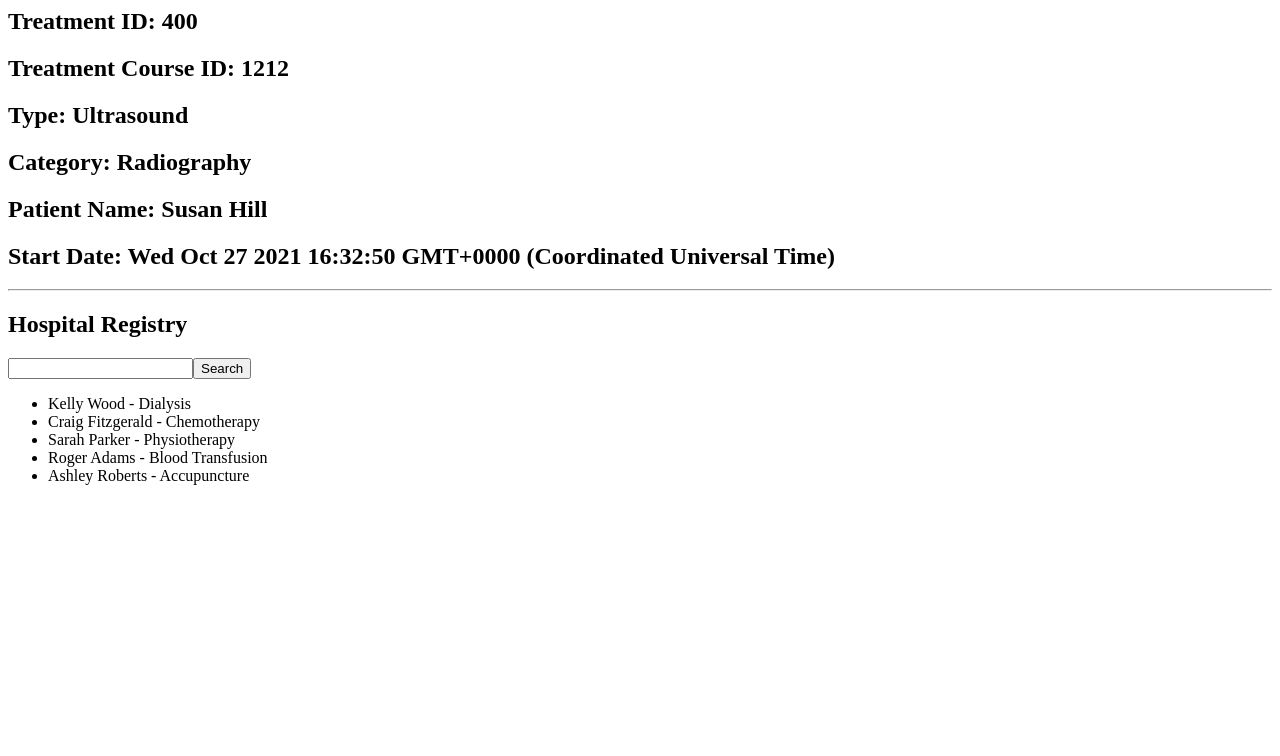
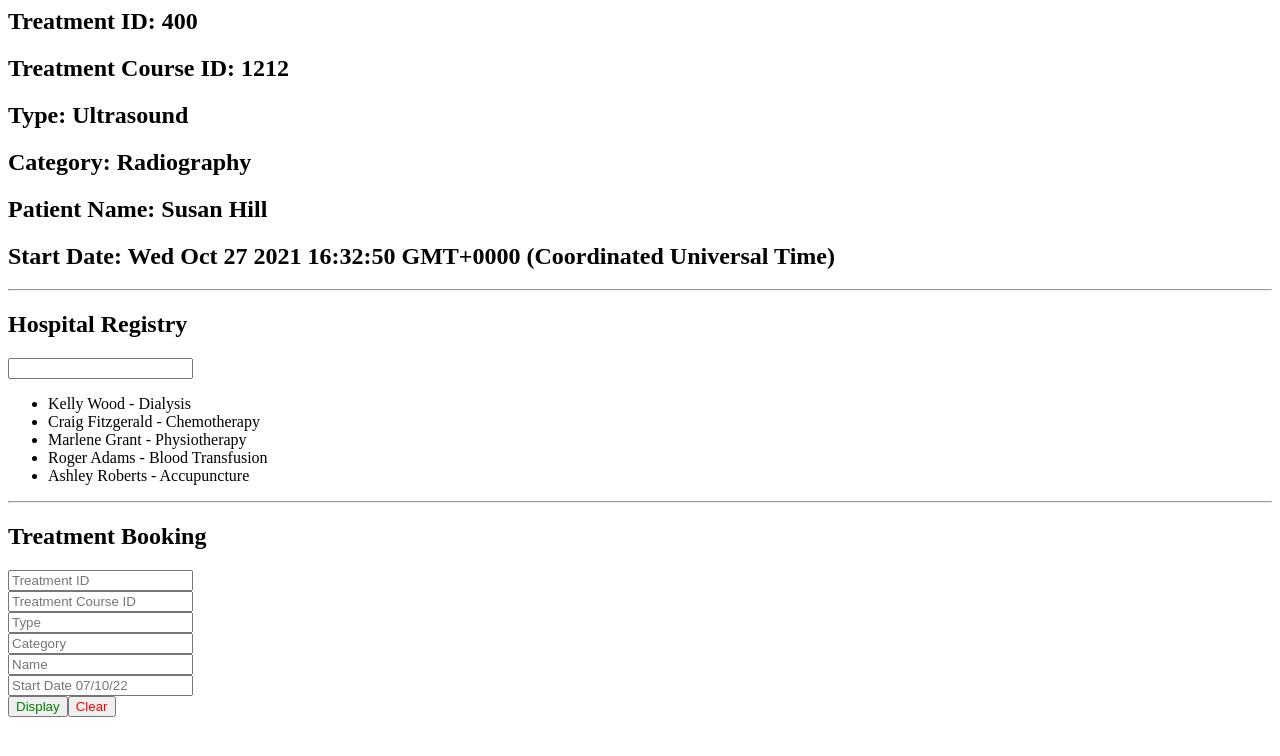
Before and after one commit to JermaineGrantCodes/react-8cn2z1, a React (Create React App) app: page / in a window 1280 px wide. Shown: the top 756 px of the page. Built offline with nearby package versions, Linux system fonts and the light colour scheme.

Commit message:
4 files modified, 1 added

```diff
--- a/src/App.js
+++ b/src/App.js
@@ -2,7 +2,7 @@ import React from "react";
 import "./style.css";
 import MedicalTreatment from "./MedicalTreatment";
 import MedicalTreatmentList from "./MedicalTreatmentList";
-
+import MedicalTreatmentPanel from "./MedicalTreatmentPanel";
 
 
 
@@ -11,6 +11,7 @@ export default function App() {
     <div>
    <MedicalTreatment treatId = "400" type = "Ultrasound" treatCourseId = "1212" category = "Radiography" name = "Susan Hill" startDate = {Date()}/>
    <MedicalTreatmentList/>
+   <MedicalTreatmentPanel/>
   </div>
 
   );
--- a/src/MedicalTreatment.js
+++ b/src/MedicalTreatment.js
@@ -1,5 +1,4 @@
 import React from "react";
-
 // Adding properties to component MedicalTreatment
 function MedicalTreatment (props){
    return (
--- a/src/MedicalTreatmentList.js
+++ b/src/MedicalTreatmentList.js
@@ -1,23 +1,18 @@
 import React from "react";
-import MedicalTreatment from "Medical Treatment";
-import { useState } from "react";
-
-
 
 function MedicalTratmentList(){
-
+  // Creating a constant of a JSON array list to be filtered and mapped.
   const records = [
     {patientId: 1, patientName: 'Kelly Wood', treatment: 'Dialysis'},
     {patientId: 2, patientName: 'Craig Fitzgerald', treatment: 'Chemotherapy'},
-    {patientId: 3, patientName: 'Sarah Parker', treatment: 'Physiotherapy'},
+    {patientId: 3, patientName: 'Marlene Grant', treatment: 'Physiotherapy'},
     {patientId: 4, patientName: 'Roger Adams', treatment: 'Blood Transfusion'},
     {patientId: 5, patientName: 'Ashley Roberts', treatment: 'Accupuncture'}
      ]
 
+  const [names, setNames] = React.useState(records)
+  const filterNames = e => {
 
-  const [names, setNames] = useState(records)
-
-  const filterNames = e => {
     const search = e.target.value.toLowerCase()
     const filteredNames = records.filter(names => names.patientName.toLowerCase().includes(search))
     setNames(filteredNames)
@@ -30,7 +25,6 @@ function MedicalTratmentList(){
 <hr/>
 <h2>Hospital Registry</h2>
 <input type = 'text' onChange = {(e) => filterNames(e)} />
-<button>Search</button>
     <ul>
       {names.map(name =>{
         return <li key={name.patientId}>{name.patientName} - {name.treatment}</li>
@@ -42,12 +36,4 @@ function MedicalTratmentList(){
 }
 
 
-
-
-
-
-
-
-
-
 export default MedicalTratmentList;
--- /dev/null
+++ b/src/MedicalTreatmentPanel.js
@@ -0,0 +1,51 @@
+import React from "react";
+
+function MedicalTreatmentPanel(){
+
+  const [treatId, setTreatId] = React.useState('');
+  const [treatCourseId, setTreatCourseId] = React.useState('');
+  const [type, setType] = React.useState('');
+  const [category, setCategory] = React.useState('');
+  const [name, setName] = React.useState('');
+  const [startDate, setStartDate] = React.useState('');
+
+  function eventHandler () {
+      window.alert("[" + "Treatment ID = " + treatId + ", Treatment Course ID = " + treatCourseId+ ", Type = " + type + ", Category = " + category + ", Name = " + name + ", Start Date = " + startDate + "]");
+
+  }
+
+  function clearEventHandler () {
+    setTreatId('');
+    setTreatCourseId('');
+    setType('');
+    setCategory('');
+    setName('');
+    setStartDate('');
+  }
+
+return (
+
+<div>
+<hr/>
+<h2>Treatment Booking</h2>
+<input placeholder= "Treatment ID" value = {treatId} onChange = {e => setTreatId(e.target.value)}></input>
+<br/>
+<input placeholder= "Treatment Course ID" value = {treatCourseId} onChange = {e => setTreatCourseId(e.target.value)}></input>
+<br/>
+<input placeholder= "Type" value = {type} onChange = {e => setType (e.target.value)}></input>
+<br/>
+<input placeholder= "Category" value = {category} onChange = {e => setCategory (e.target.value)}></input>
+<br/>
+<input placeholder= "Name" value = {name} onChange = {e => setName (e.target.value)}></input>
+<br/>
+<input placeholder= "Start Date 07/10/22" value = {startDate} onChange = {e => setStartDate (e.target.value)} ></input>
+<br/>
+<button style={{color:"green"}} onClick={eventHandler}>Display</button>
+<button style={{color:"red"}} onClick={clearEventHandler}>Clear</button>
+  </div>
+
+
+ );
+}
+
+export default MedicalTreatmentPanel;
--- a/src/index.js
+++ b/src/index.js
@@ -1,6 +1,6 @@
 import React from "react";
 import ReactDOM from "react-dom";
-import Product from "Product";
+
 
 import App from "./App";
 
```
